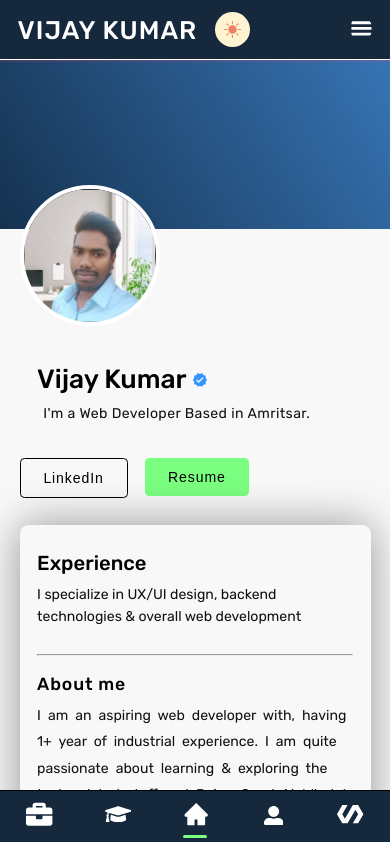
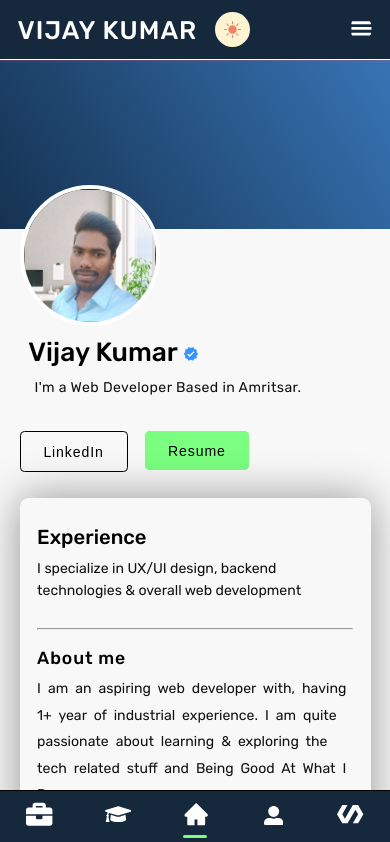
Before and after one commit to Vijaykumar308/portfolio, a React (Create React App) app: page / in a window 390 px wide. Shown: the top 842 px of the page. Built offline with nearby package versions, Linux system fonts and the light colour scheme; the HTML template or start-up script is replaced by a standard one.

Commit message:
updated home css from test branch

```diff
--- a/src/Pages/Home/home.css
+++ b/src/Pages/Home/home.css
@@ -247,3 +247,11 @@
         grid-template-columns: 1fr;
     }
 }
+@media (max-width:664px) {
+    .profileDetials{
+        margin-left: 1rem;
+    }
+    .name{
+        margin-top: 1rem;
+    }
+}
```
